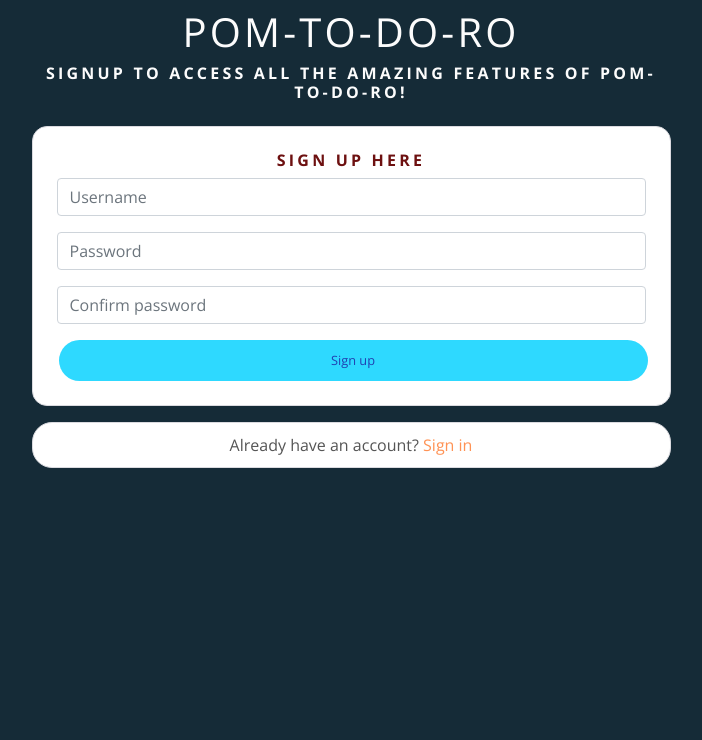
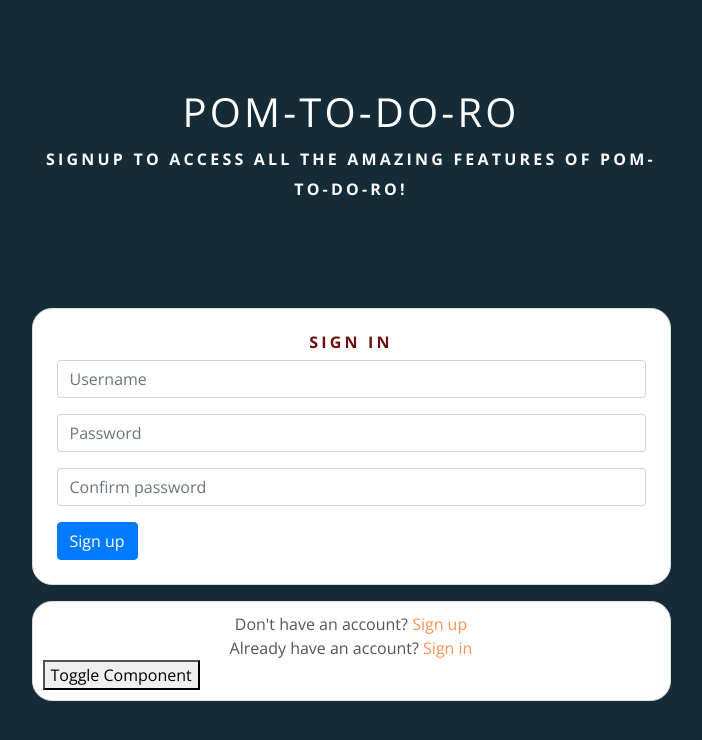
Before and after one commit to Pur3-MAlice/Pom-To-Do-Ro, a React (Create React App) app in the folder frontend/: page /signin in a window 1280 px wide. Shown: the top 740 px of the page, without its empty margins (289-991 px from the left). Built offline with nearby package versions, Linux system fonts and the light colour scheme.

Commit message:
adds functionailty to the SignUpForm and a toggle button to swtih between signup and signin

```diff
--- a/frontend/src/App.js
+++ b/frontend/src/App.js
@@ -1,13 +1,15 @@
 import styles from './App.module.css';
 import BasePage from './components/BasePage';
 import './api/axiosDefaults';
-import SignUpForm from './components/SignUpForm';
+// import SignUpForm from './components/SignUpForm';
+// import SignInForm from './components/SignInForm';
+import NewUser from './components/NewUser'
 
 function App() {
   const isAuthenticated = false;
   return (
     <div className={styles.App}>
-        {isAuthenticated ? <BasePage /> : <SignUpForm />}
+        {isAuthenticated ? <BasePage /> : <NewUser />}
     </div>
   );
 }
--- a/frontend/src/App.module.css
+++ b/frontend/src/App.module.css
@@ -1,16 +1,18 @@
 .App {
-    font-family: 'Open Sans', sans-serif;
-    background-color: #152b37;
-    min-height: 100vh;
+  font-family: 'Open Sans', sans-serif;
+  background-color: #152b37;
+  min-height: 100vh;
+  overflow-x: hidden
 }
 
 .div {
-    background-color: #2b5f73;
+  background-color: #2b5f73;
+
 }
 
 .Main {
-    padding-top: 81px;
-    overflow-x: hidden;
+  padding-top: 81px;
+
 }
 
 .Content {
@@ -64,12 +66,15 @@ figure {
 *::-webkit-scrollbar {
   width: 5px;
 }
+
 *::-webkit-scrollbar-track {
   background: #f1f1f1;
 }
+
 *::-webkit-scrollbar-thumb {
   background: #888;
 }
+
 *::-webkit-scrollbar-thumb:hover {
   background: #555;
 }
--- /dev/null
+++ b/frontend/src/components/NewUser.js
@@ -0,0 +1,55 @@
+import React, { useState } from "react";
+import { Row, Col, Container } from "react-bootstrap";
+import { Link } from "react-router-dom";
+
+import styles from "../styles/SignInUpForm.module.css";
+import appStyles from "../App.module.css";
+import SignUpForm from "./SignUpForm";
+import SignInForm from "./SignInForm";
+
+const NewUser = () => {
+    const [showSignInForm, setShowSignInForm] = useState(true);
+
+    const handleButtonClick = () => {
+        // Toggle between SignInForm and SignUpForm
+        setShowSignInForm(!showSignInForm);
+    }
+
+  return (
+    <>
+      <Row className={`justify-content-md-center ${styles.Row}`}>
+        <Col className="my-auto p-md-2" md={6}>
+          <div className={styles.Title}>
+            <h1>Pom-To-Do-Ro</h1>
+            <h4 className={styles.Title}>
+              SignUp to access all the amazing features of Pom-To-Do-Ro!
+            </h4>
+          </div>
+        </Col>
+      </Row>
+      <Row className={`justify-content-md-center ${styles.Row}`}>
+        <Col className="my-auto p-md-2" md={6}>
+        {showSignInForm ? <SignInForm /> : <SignUpForm />}
+
+
+        <Container className={`mt-3 ${appStyles.Content}`}>
+          <Link className={styles.Link} to={<SignUpForm />}>
+            Don't have an account? <span>Sign up</span>
+          </Link>
+          <Link className={styles.Link} to={<SignInForm/>}>
+            Already have an account? <span>Sign in</span>
+          </Link>
+          <div>
+            <button onClick={handleButtonClick}>Toggle Component</button>
+
+            </div>
+        </Container>
+        </Col>
+      </Row>
+
+
+    </>
+  );
+};
+
+export default NewUser;
--- a/frontend/src/components/SignInForm.js
+++ b/frontend/src/components/SignInForm.js
@@ -3,18 +3,24 @@ import { Link } from "react-router-dom";
 
 import styles from "../styles/SignInUpForm.module.css";
 import appStyles from "../App.module.css";
+import SignUpForm from "./SignUpForm";
 
-import { Form, Button, Container } from "react-bootstrap";
+import { Form, Button, Container, Row, Col } from "react-bootstrap";
 
-const SignUpForm = () => {
+const SignInForm = () => {
   return (
     <>
+
           <Container className={`${appStyles.Content} p-4 `}>
-        <h1 className={styles.Header}>sign up</h1>
+            <h1 className={styles.Header}>Sign In</h1>
             <Form>
               <Form.Group controlId="username">
                 <Form.Label className="d-none">username</Form.Label>
-            <Form.Control type="text" placeholder="Username" name="username" />
+                <Form.Control
+                  type="text"
+                  placeholder="Username"
+                  name="username"
+                />
               </Form.Group>
 
               <Form.Group controlId="password1">
@@ -34,13 +40,9 @@ const SignUpForm = () => {
               <Button type="submit">Sign up</Button>
             </Form>
           </Container>
-      <Container className={`mt-3 ${appStyles.Content}`}>
-        <Link className={styles.Link} to="/SignUp">
-          Already have an account? <span>Sign in</span>
-        </Link>
-      </Container>
+
     </>
   );
 };
 
-export default SignUpForm;
+export default SignInForm;
--- a/frontend/src/components/SignUpForm.js
+++ b/frontend/src/components/SignUpForm.js
@@ -1,32 +1,61 @@
-import React from "react";
-import { Link } from "react-router-dom";
+import React, { useState } from "react";
+import { useHistory } from "react-router-dom";
 
 import styles from "../styles/SignInUpForm.module.css";
-import appStyles from "../App.module.css";
+// import appStyles from "../App.module.css";
 
-import { Form, Button, Container, Row, Col } from "react-bootstrap";
+import { Form, Button, Container, Alert } from "react-bootstrap";
+import axios from "axios";
 
-const SignInForm = () => {
+const SignUpForm = () => {
+  const [signUpData, setSignUpData] = useState({
+    username: "",
+    password1: "",
+    password2: "",
+  });
+  const { username, password1, password2 } = signUpData;
+
+  const [errors, setErrors] = useState({});
+
+  const history = useHistory();
+
+  const handleChange = (event) => {
+    setSignUpData({
+      ...signUpData,
+      [event.target.name]: event.target.value,
+    });
+  };
+
+  const handleSubmit = async (event) => {
+    event.preventDefault();
+    try {
+      await axios.post("/dj-rest-auth/registration/", signUpData);
+      history.push("/signin");
+    } catch (err) {
+      setErrors(err.response?.data);
+    }
+  };
+
   return (
     <>
-    <Row className={`justify-content-md-center ${styles.Row}`}>
-    <Col className="my-auto p-md-2" md={6}>
-      <div className={styles.Title}>
-        <h1>Pom-To-Do-Ro</h1>
-         <h4 className={styles.Title}>SignUp to access all the amazing features of Pom-To-Do-Ro!</h4>
-      </div>
-      </Col>
-    </Row>
-
-    <Row className={`justify-content-md-center ${styles.Row}`}>
-      <Col className="my-auto p-md-2" md={6}>
       <Container className={`${styles.FormContent} p-4 `}>
         <h1 className={styles.Header}>sign up here</h1>
-        <Form>
+        <Form onSubmit={handleSubmit}>
           <Form.Group controlId="username">
             <Form.Label className="d-none">username</Form.Label>
-            <Form.Control type="text" placeholder="Username" name="username" />
+            <Form.Control
+              type="text"
+              placeholder="Username"
+              name="username"
+              value={username}
+              onChange={handleChange}
+            />
           </Form.Group>
+          {errors.username?.map((message, idx) => (
+            <Alert variant="warning" key={idx}>
+              {message}
+            </Alert>
+          ))}
 
           <Form.Group controlId="password1">
             <Form.Label className="d-none">Password</Form.Label>
@@ -34,25 +63,48 @@ const SignInForm = () => {
               type="password"
               placeholder="Password"
               name="password1"
+              value={password1}
+              onChange={handleChange}
             />
           </Form.Group>
+          {errors.password1?.map((message, idx) => (
+            <Alert key={idx} variant="warning">
+              {message}
+            </Alert>
+          ))}
 
           <Form.Group controlId="password2">
             <Form.Label className="d-none">Confirm password</Form.Label>
-            <Form.Control type="password" placeholder="Confirm password" />
+            <Form.Control
+              type="password"
+              placeholder="Confirm password"
+              name="password2"
+              value={password2}
+              onChange={handleChange}
+            />
           </Form.Group>
-          <Button className={`${styles.Button} ${styles.Wide} ${styles.Bright}`}>Sign up</Button>
+          {errors.password2?.map((message, idx) => (
+            <Alert key={idx} variant="warning">
+              {message}
+            </Alert>
+          ))}
+
+          <Button
+            className={`${styles.Button} ${styles.Wide} ${styles.Bright}`}
+            type="submit"
+          >
+            Sign up
+          </Button>
+
+          {errors.non_field_errors?.map((message, idx) => (
+            <Alert key={idx} variant="warning" className="mt-3">
+              {message}
+            </Alert>
+          ))}
         </Form>
       </Container>
-      <Container className={`mt-3 ${appStyles.Content}`}>
-        <Link className={styles.Link} to="/signin">
-          Already have an account? <span>Sign in</span>
-        </Link>
-      </Container>
-      </Col>
-      </Row>
     </>
   );
 };
 
-export default SignInForm;
+export default SignUpForm;
--- a/frontend/src/styles/SignInUpForm.module.css
+++ b/frontend/src/styles/SignInUpForm.module.css
@@ -1,3 +1,7 @@
+.Row {
+  height: calc(50vh - 100px);
+}
+
 .Input {
   background: #ffffff;
   border: 1px solid #f0f1f9;
@@ -12,7 +16,7 @@
   font-style: normal;
   font-weight: bold;
   font-size: 16px;
-  line-height: 19px;
+  line-height: 30px;
   text-align: center;
   letter-spacing: 0.2em;
   text-transform: uppercase;
```
Also changed, not shown: 1 other file (tests, documents, lock files or other folders). Lines whose indentation alone changed are shown as unchanged.
